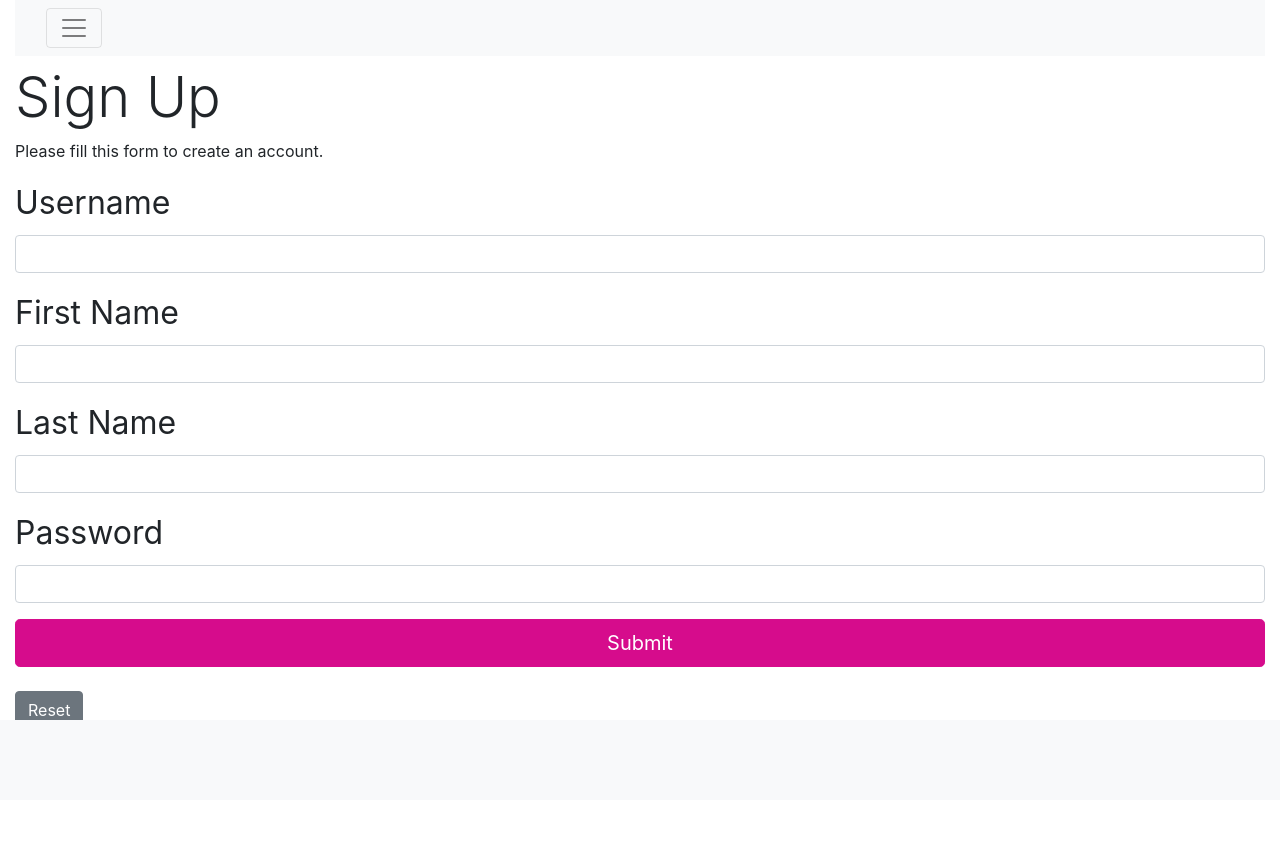
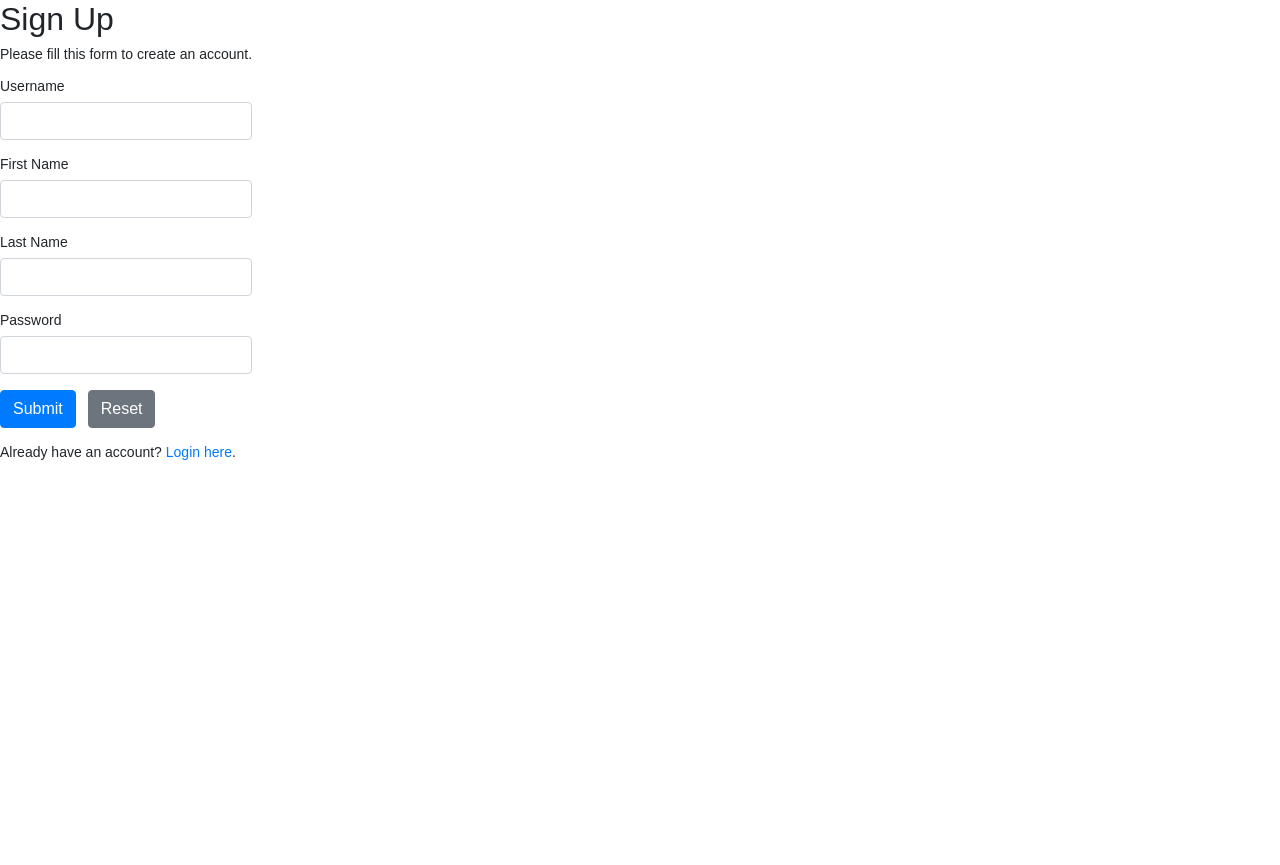
Before and after one commit to camila-guzman/lynx-bus-app, a PHP site: page /signup.php in a window 1280 px wide. After the commit the page ends 460 px from the top, so only its background shows below. Run offline with PHP 8.4, Linux system fonts and the light colour scheme.

Commit message:
Revert "Update signup.php"
This reverts commit 308250c86278ffcd4c3353c41e7dbd4ef5253805.

```diff
--- a/lynx-app/signup.php
+++ b/lynx-app/signup.php
@@ -124,11 +124,23 @@ if($_SERVER["REQUEST_METHOD"] == "POST"){
     // Close connection
     mysqli_close($connection);
 }
-include('templates/header.php'); ?>
+?>
 
-        <h1 class="display-4 my-2">Sign Up</h1>
+<!DOCTYPE html>
+<html lang="en">
+<head>
+    <meta charset="UTF-8">
+    <title>Sign Up</title>
+    <link rel="stylesheet" href="https://stackpath.bootstrapcdn.com/bootstrap/4.5.2/css/bootstrap.min.css">
+    <style>
+        body{ font: 14px sans-serif; display: flex; }
+    </style>
+</head>
+<body>
+    <div class="wrapper">
+        <h2>Sign Up</h2>
         <p>Please fill this form to create an account.</p>
-        <form action="<?php echo htmlspecialchars($_SERVER["PHP_SELF"]); ?>" method="post" class="sign-up-form">
+        <form action="<?php echo htmlspecialchars($_SERVER["PHP_SELF"]); ?>" method="post">
             <div class="form-group">
                 <label>Username</label>
                 <input type="text" name="username" class="form-control <?php echo (!empty($username_err)) ? 'is-invalid' : ''; ?>" value="<?php echo $username; ?>">
@@ -150,10 +162,10 @@ include('templates/header.php'); ?>
                 <span class="invalid-feedback"><?php echo $password_err; ?></span>
             </div>
             <div class="form-group">
-                <input type="submit" class="w-100 btn btn-lg btn-primary" value="Submit">
-                <input type="reset" class="btn btn-secondary mt-4" value="Reset">
+                <input type="submit" class="btn btn-primary" value="Submit">
+                <input type="reset" class="btn btn-secondary ml-2" value="Reset">
             </div>
-            <p>Already have an account? <a href="./index.php" class="login-a">Login here</a>.</p>
+            <p>Already have an account? <a href="./index.php">Login here</a>.</p>
         </form>
     </div>
 </body>
```
